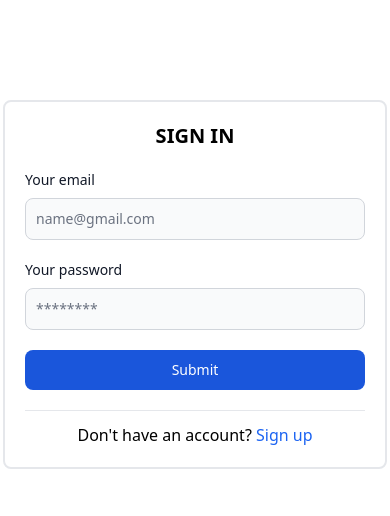
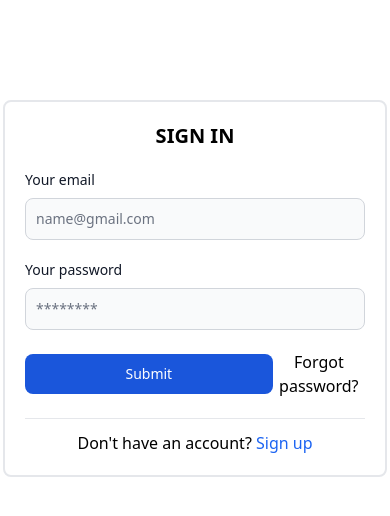
Before and after one commit to erawtfosgirl/firebase-auth, a React (Vite) app: page / in a window 390 px wide. Shown: the top 516 px of the page. Built offline with nearby package versions, Linux system fonts and the light colour scheme.

Commit message:
the reset password functions

```diff
--- a/src/components/Login.jsx
+++ b/src/components/Login.jsx
@@ -1,6 +1,6 @@
 import React, { useState } from 'react'
 import { auth } from '../firebase/config'
-import { signInWithEmailAndPassword } from "firebase/auth";
+import { sendPasswordResetEmail, signInWithEmailAndPassword } from "firebase/auth";
 import { NavLink, useNavigate } from 'react-router-dom';
 
 export const Login = () => {
@@ -23,6 +23,12 @@
       .catch((error) => {
         setError(error.message);
       });
+  }
+
+  const handlePasswordReset = () => {
+    const email=prompt("Please enter your email:");
+    sendPasswordResetEmail(auth,email);
+    alert("Email sent! Check your inbox for password reset instructions");
   }
 
   return (
@@ -61,17 +67,21 @@
             onChange={(e) => handleCredentials(e)}
           />
         </div>
+        <div className='flex items-center justify-between mb-5'>
+          <button
+            type="submit"
+            className="text-white bg-blue-700 hover:bg-blue-800 focus:ring-4 focus:outline-none focus:ring-blue-300 font-medium rounded-lg text-sm w-full sm:w-auto px-5 py-2.5 text-center dark:bg-blue-600 dark:hover:bg-blue-700 dark:focus:ring-blue-800"
+          >
+            Submit
+          </button>
+          <span onClick={handlePasswordReset} className='text-center cursor-pointer text-base'>Forgot password?</span>
+        </div>
 
-        <button
-          type="submit"
-          className="text-white mb-5 bg-blue-700 hover:bg-blue-800 focus:ring-4 focus:outline-none focus:ring-blue-300 font-medium rounded-lg text-sm w-full sm:w-auto px-5 py-2.5 text-center dark:bg-blue-600 dark:hover:bg-blue-700 dark:focus:ring-blue-800"
-        >
-          Submit
-        </button>
         {
           error && <p className='my-3 text-red-600'>{error}</p>
         }
         <hr />
+
         <div className='text-center mt-3 font-medium'>Don't have an account? <NavLink to="/register" className="text-blue-600">Sign up</NavLink></div>
       </form>
 
```
